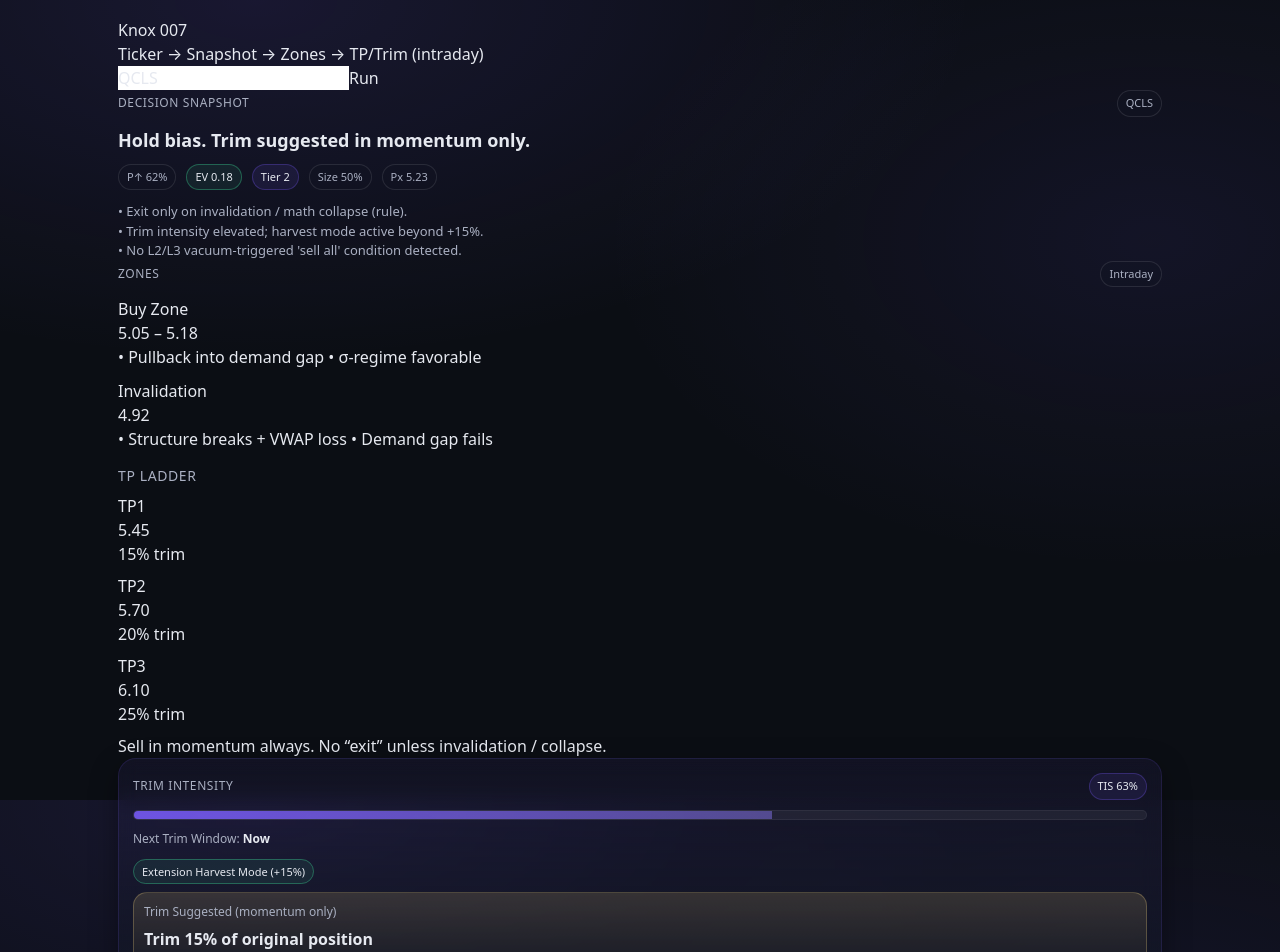
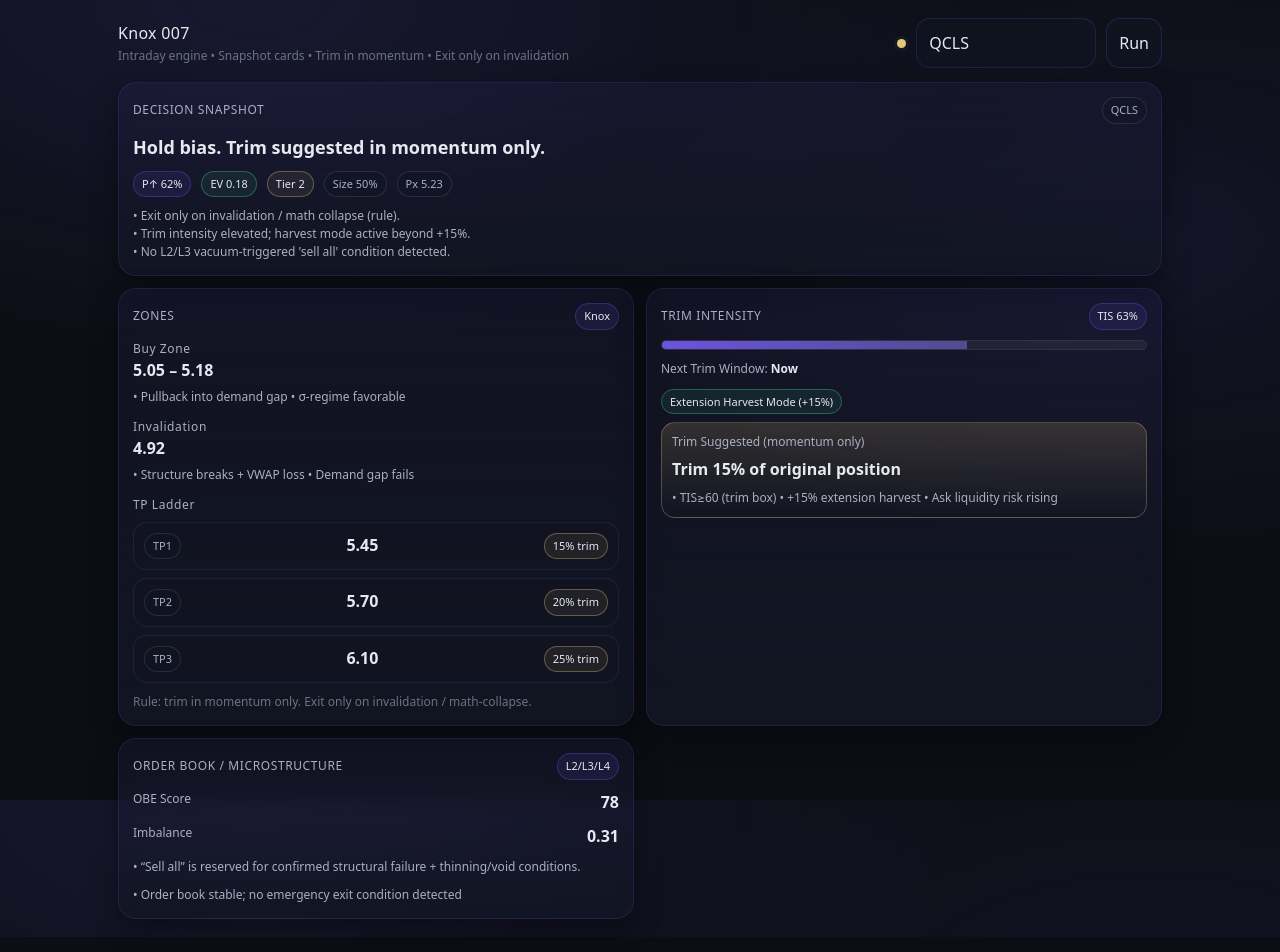
Before and after one commit to piers007/mp007x, a React (Vite) app: page / in a window 1280 px wide. Shown: the top 952 px of the page. Built offline with nearby package versions, Linux system fonts and the light colour scheme; no server answers.

Commit message:
Refactor DashboardPage component and improve error handling
CSS

```diff
--- a/src/pages/DashboardPage.tsx
+++ b/src/pages/DashboardPage.tsx
@@ -4,9 +4,15 @@ import type { EngineSnapshot } from "../engine/types";
 import { fetchSnapshot } from "../engine/api";
 import TrimCard from "../ui/cards/TrimCard";
 
-function formatPct(x: number) {
+function pct(x: number) {
   const v = Math.round(x * 100);
   return `${v}%`;
+}
+
+function statusColorFromTier(tier: number) {
+  if (tier >= 3) return "green";
+  if (tier === 2) return "yellow";
+  return "red";
 }
 
 export default function DashboardPage() {
@@ -23,7 +29,7 @@ export default function DashboardPage() {
     try {
       const s = await fetchSnapshot(safeTicker);
       setSnap(s);
-    } catch (e: any) {
+    } catch {
       setError("Snapshot fetch failed.");
     } finally {
       setLoading(false);
@@ -31,150 +37,206 @@ export default function DashboardPage() {
   }
 
   useEffect(() => {
-    // initial load
     run();
     // eslint-disable-next-line react-hooks/exhaustive-deps
   }, []);
 
+  const tierDot = snap ? statusColorFromTier(snap.tier) : "yellow";
+
   return (
-    <div className="page">
-      <div className="topbar">
-        <div>
-          <div className="h1">Knox 007</div>
-          <div className="sub">Ticker → Snapshot → Zones → TP/Trim (intraday)</div>
+    <>
+      {/* TOP BAR */}
+      <div className="knox-topbar">
+        <div className="knox-title">
+          <h1>Knox 007</h1>
+          <p>Intraday engine • Snapshot cards • Trim in momentum • Exit only on invalidation</p>
         </div>
 
-        <div className="ticker-input">
+        <div style={{ display: "flex", gap: 10, alignItems: "center" }}>
+          <div className={`status-dot ${tierDot}`} />
+          <div style={{ width: 180 }}>
             <input
+              className="input"
               value={ticker}
               onChange={(e) => setTicker(e.target.value)}
-            placeholder="Enter ticker (e.g., QCLS)"
+              placeholder="Ticker (e.g., QCLS)"
               autoCapitalize="characters"
             />
-          <button className="btn" onClick={run} disabled={loading || !safeTicker}>
-            {loading ? "Loading..." : "Run"}
+          </div>
+          <button
+            onClick={run}
+            disabled={loading || !safeTicker}
+            style={{
+              borderRadius: "var(--radius-md)",
+              border: "1px solid rgba(122,92,255,0.20)",
+              background: "rgba(18,22,35,0.55)",
+              color: "var(--text-primary)",
+              padding: "12px 12px",
+              cursor: loading ? "default" : "pointer",
+              transition: "box-shadow var(--t-fast) var(--ease)",
+            }}
+          >
+            {loading ? "Loading…" : "Run"}
           </button>
         </div>
       </div>
 
-      {error ? <div className="card" style={{ borderColor: "rgba(255,80,80,.35)" }}>{error}</div> : null}
+      {error ? (
+        <div className="knox-card" style={{ borderColor: "rgba(224,108,117,0.35)" }}>
+          <div className="card-title">Error</div>
+          <div style={{ marginTop: 6 }}>{error}</div>
+        </div>
+      ) : null}
+
+      {/* GRID */}
+      <div className="grid-cards">
+        {/* DECISION SNAPSHOT */}
+        <div className="knox-card span-2">
+          <div className="card-header">
+            <div className="card-title">Decision Snapshot</div>
+            <span className="badge">{snap?.ticker ?? "—"}</span>
+          </div>
 
           {!snap ? (
-        <div className="grid">
-          <div className="card">Loading snapshot…</div>
-        </div>
+            <div style={{ color: "var(--text-secondary)" }}>Loading snapshot…</div>
           ) : (
-        <div className="grid">
-          {/* Decision / Summary */}
-          <div className="card">
-            <div className="card-header">
-              <div className="card-title">Decision Snapshot</div>
-              <span className="badge">{snap.ticker}</span>
+            <>
+              <div style={{ fontSize: 18, fontWeight: 800 }}>{snap.headline}</div>
+
+              <div style={{ marginTop: 10, display: "flex", gap: 10, flexWrap: "wrap" }}>
+                <span className="badge purple">P↑ {pct(snap.p_up)}</span>
+                <span className="badge green">EV {snap.ev.toFixed(2)}</span>
+                <span className="badge yellow">Tier {snap.tier}</span>
+                <span className="badge">Size {snap.sizePct}%</span>
+                {typeof snap.price === "number" ? (
+                  <span className="badge">Px {snap.price.toFixed(2)}</span>
+                ) : null}
               </div>
 
-            <div style={{ marginTop: 8, fontSize: 18, fontWeight: 700 }}>
-              {snap.headline}
-            </div>
-
-            <div style={{ marginTop: 10, display: "flex", gap: 10, flexWrap: "wrap" }}>
-              <span className="badge blue">P↑ {formatPct(snap.p_up)}</span>
-              <span className="badge green">EV {snap.ev.toFixed(2)}</span>
-              <span className="badge purple">Tier {snap.tier}</span>
-              <span className="badge">Size {snap.sizePct}%</span>
-              {typeof snap.price === "number" ? <span className="badge">Px {snap.price.toFixed(2)}</span> : null}
-            </div>
-
-            <div style={{ marginTop: 12, color: "var(--text-secondary)", fontSize: 13 }}>
+              <div style={{ marginTop: 10, color: "var(--text-secondary)", fontSize: 12 }}>
                 {snap.bullets.slice(0, 3).map((b, i) => (
                   <div key={i}>• {b}</div>
                 ))}
               </div>
+            </>
+          )}
         </div>
 
-          {/* Buy / Invalidation / TP Ladder */}
-          <div className="card">
+        {/* ZONES */}
+        <div className="knox-card">
           <div className="card-header">
             <div className="card-title">Zones</div>
-              <span className="badge">Intraday</span>
+            <span className="badge purple">Knox</span>
           </div>
 
-            <div style={{ marginTop: 10 }}>
-              <div className="row">
-                <div className="label">Buy Zone</div>
-                <div className="value">
+          {!snap ? (
+            <div style={{ color: "var(--text-secondary)" }}>—</div>
+          ) : (
+            <>
+              <div style={{ display: "flex", justifyContent: "space-between", gap: 10 }}>
+                <div>
+                  <div className="card-title" style={{ textTransform: "none" }}>Buy Zone</div>
+                  <div style={{ fontSize: 16, fontWeight: 800 }}>
                     {snap.zones.buyZone.lo.toFixed(2)} – {snap.zones.buyZone.hi.toFixed(2)}
                   </div>
+                  <div style={{ marginTop: 6, fontSize: 12, color: "var(--text-secondary)" }}>
+                    • {snap.zones.buyZone.rationale.slice(0, 2).join(" • ")}
                   </div>
-              <div className="muted">
-                • {snap.zones.buyZone.rationale.slice(0, 2).join(" • ")}
+                </div>
+              </div>
+
+              <div style={{ height: 12 }} />
+
+              <div>
+                <div className="card-title" style={{ textTransform: "none" }}>Invalidation</div>
+                <div style={{ fontSize: 16, fontWeight: 800 }}>
+                  {snap.zones.invalidation.price.toFixed(2)}
+                </div>
+                <div style={{ marginTop: 6, fontSize: 12, color: "var(--text-secondary)" }}>
+                  • {snap.zones.invalidation.rationale.slice(0, 2).join(" • ")}
+                </div>
+              </div>
+
+              <div style={{ height: 12 }} />
+
+              <div>
+                <div className="card-title" style={{ textTransform: "none" }}>TP Ladder</div>
+                <div style={{ marginTop: 8, display: "grid", gap: 8 }}>
+                  {snap.zones.tpLadder.map((tp) => (
+                    <div
+                      key={tp.label}
+                      style={{
+                        display: "flex",
+                        justifyContent: "space-between",
+                        gap: 10,
+                        padding: "10px",
+                        borderRadius: "var(--radius-md)",
+                        border: "1px solid rgba(122,92,255,0.14)",
+                        background: "rgba(18,22,35,0.45)",
+                      }}
+                    >
+                      <span className="badge">{tp.label}</span>
+                      <div style={{ fontWeight: 800 }}>{tp.level.toFixed(2)}</div>
+                      <span className="badge yellow">{tp.pctTrim}% trim</span>
+                    </div>
+                  ))}
+                </div>
+
+                <div style={{ marginTop: 10, fontSize: 12, color: "var(--text-muted)" }}>
+                  Rule: trim in momentum only. Exit only on invalidation / math-collapse.
+                </div>
+              </div>
+            </>
+          )}
+        </div>
+
+        {/* TRIM */}
+        {snap ? <TrimCard snap={snap} /> : <div className="knox-card">Loading trim…</div>}
+
+        {/* MICROSTRUCTURE */}
+        <div className="knox-card">
+          <div className="card-header">
+            <div className="card-title">Order Book / Microstructure</div>
+            <span className="badge purple">L2/L3/L4</span>
+          </div>
+
+          {!snap ? (
+            <div style={{ color: "var(--text-secondary)" }}>—</div>
+          ) : (
+            <>
+              <div style={{ display: "flex", justifyContent: "space-between", gap: 10 }}>
+                <div style={{ color: "var(--text-secondary)", fontSize: 12 }}>OBE Score</div>
+                <div style={{ fontWeight: 800 }}>
+                  {typeof snap.micro.obeScore === "number" ? snap.micro.obeScore : "—"}
+                </div>
               </div>
 
               <div style={{ height: 10 }} />
 
-              <div className="row">
-                <div className="label">Invalidation</div>
-                <div className="value">
-                  {snap.zones.invalidation.price.toFixed(2)}
-                </div>
-              </div>
-              <div className="muted">
-                • {snap.zones.invalidation.rationale.slice(0, 2).join(" • ")}
-              </div>
-
-              <div style={{ height: 14 }} />
-
-              <div className="card-title" style={{ fontSize: 14 }}>TP Ladder</div>
-              <div style={{ marginTop: 8, display: "grid", gap: 8 }}>
-                {snap.zones.tpLadder.map((tp) => (
-                  <div key={tp.label} className="tp-row">
-                    <div className="tp-pill">{tp.label}</div>
-                    <div className="tp-level">{tp.level.toFixed(2)}</div>
-                    <div className="tp-pct">{tp.pctTrim}% trim</div>
-                  </div>
-                ))}
-              </div>
-              <div className="muted" style={{ marginTop: 8 }}>
-                Sell in momentum always. No “exit” unless invalidation / collapse.
-              </div>
+              <div style={{ display: "flex", justifyContent: "space-between", gap: 10 }}>
+                <div style={{ color: "var(--text-secondary)", fontSize: 12 }}>Imbalance</div>
+                <div style={{ fontWeight: 800 }}>
+                  {typeof snap.micro.bidAskImbalance === "number"
+                    ? snap.micro.bidAskImbalance.toFixed(2)
+                    : "—"}
                 </div>
               </div>
 
-          {/* Trim Intensity Card */}
-          <TrimCard snap={snap} />
-
-          {/* Microstructure (L2/L3/L4 hook point) */}
-          <div className="card">
-            <div className="card-header">
-              <div className="card-title">Order-Book / Microstructure</div>
-              <span className="badge purple">OBE</span>
-            </div>
-
-            <div style={{ marginTop: 10 }} className="row">
-              <div className="label">OBE Score</div>
-              <div className="value">{typeof snap.micro.obeScore === "number" ? snap.micro.obeScore : "—"}</div>
-            </div>
-
-            <div className="row">
-              <div className="label">Imbalance</div>
-              <div className="value">
-                {typeof snap.micro.bidAskImbalance === "number" ? snap.micro.bidAskImbalance.toFixed(2) : "—"}
-              </div>
-            </div>
-
-            <div style={{ marginTop: 10 }} className="muted">
-              • “Sell all” is reserved for confirmed structural failure + thinning/void conditions (not just noise).
+              <div style={{ marginTop: 10, fontSize: 12, color: "var(--text-secondary)" }}>
+                • “Sell all” is reserved for confirmed structural failure + thinning/void conditions.
               </div>
 
               {snap.micro.notes?.length ? (
-              <div style={{ marginTop: 10 }} className="muted">
+                <div style={{ marginTop: 10, fontSize: 12, color: "var(--text-secondary)" }}>
                   {snap.micro.notes.slice(0, 3).map((n, i) => (
                     <div key={i}>• {n}</div>
                   ))}
                 </div>
               ) : null}
+            </>
+          )}
         </div>
       </div>
-      )}
-    </div>
+    </>
   );
 }
```
Lines whose indentation alone changed are shown as unchanged.
